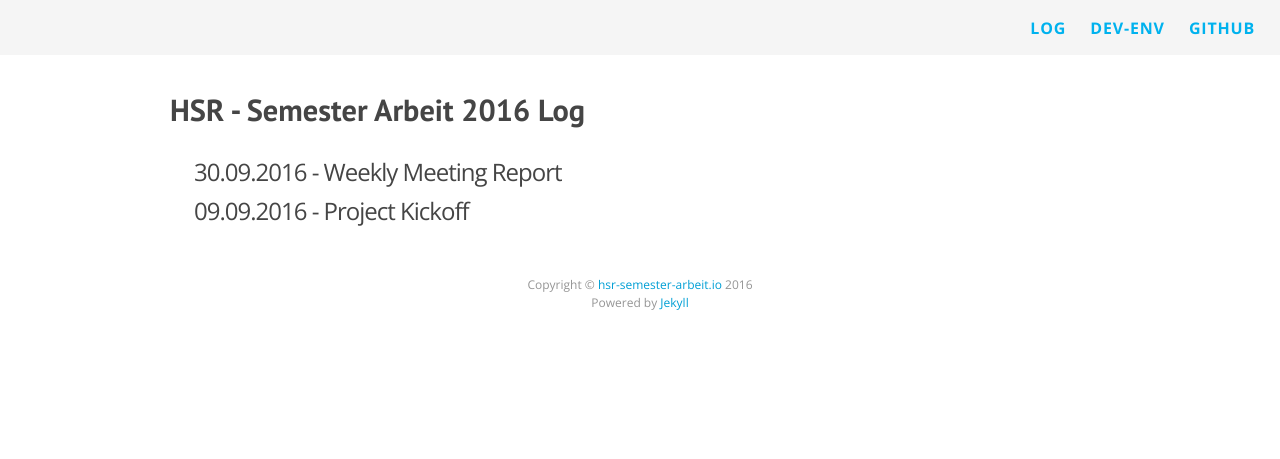
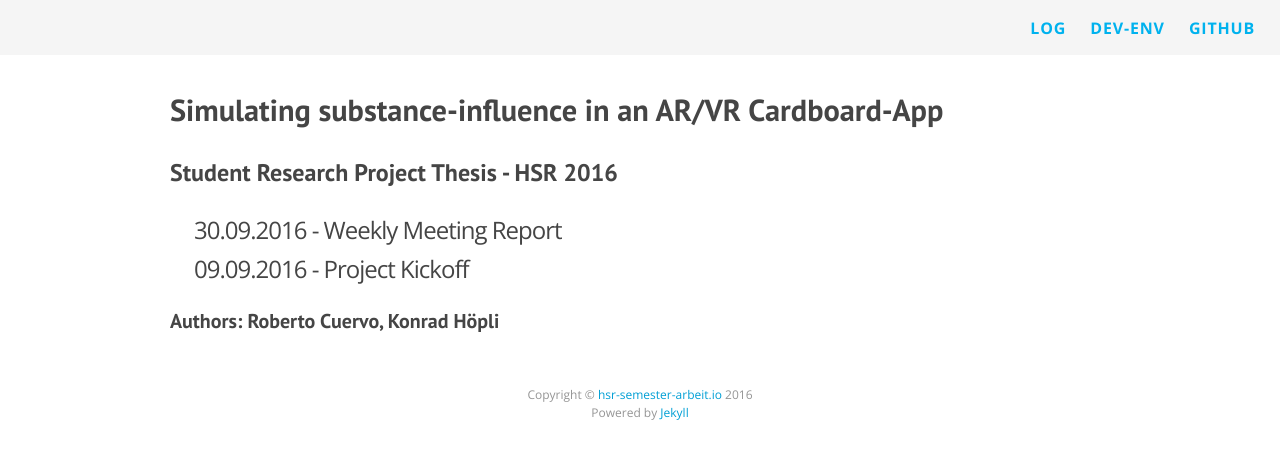
Before and after one commit to HSR-Semester-Arbeit2016/hsr-semester-arbeit2016.github.io, a Jekyll site: the page built from index.html, in a window 1280 px wide. Shown: the top 459 px of the page. Built offline with Jekyll 4.4.1, drawn with Linux system fonts in a browser that asks for light colours; nearby versions of some CDN libraries.

Commit message:
Modified Blog title and description
Signed-off-by: Roberto Cuervo <rcuervoa@hsr.ch>

```diff
--- a/_config.yml
+++ b/_config.yml
@@ -1,7 +1,7 @@
 # Site settings
-title: HSR - Semester Arbeit 2016 Log
-email:
-description: Log für unsere Semster Arbeit an der HSR
+title: Simulating substance-influence in an AR/VR Cardboard-App
+description: Student Research Project Thesis - HSR 2016
+authors: Roberto Cuervo, Konrad Höpli
 baseurl: ""
 url: "http://hsr-semester-arbeit2016.github.io"
 twitter_username:
--- a/index.html
+++ b/index.html
@@ -5,7 +5,7 @@ layout: default
 <div class="home">
 
   <h1 class="page-heading">{{ site.title }}</h1>
-
+  <h2 class="page-heading">{{ site.description }}</h2>
   <ul class="post-list">
     {% for post in site.posts %}
       <li>
@@ -13,4 +13,5 @@ layout: default
       </li>
     {% endfor %}
   </ul>
+  <h3 class="page-heading">Authors: {{ site.authors }}</h3>
 </div>
```
